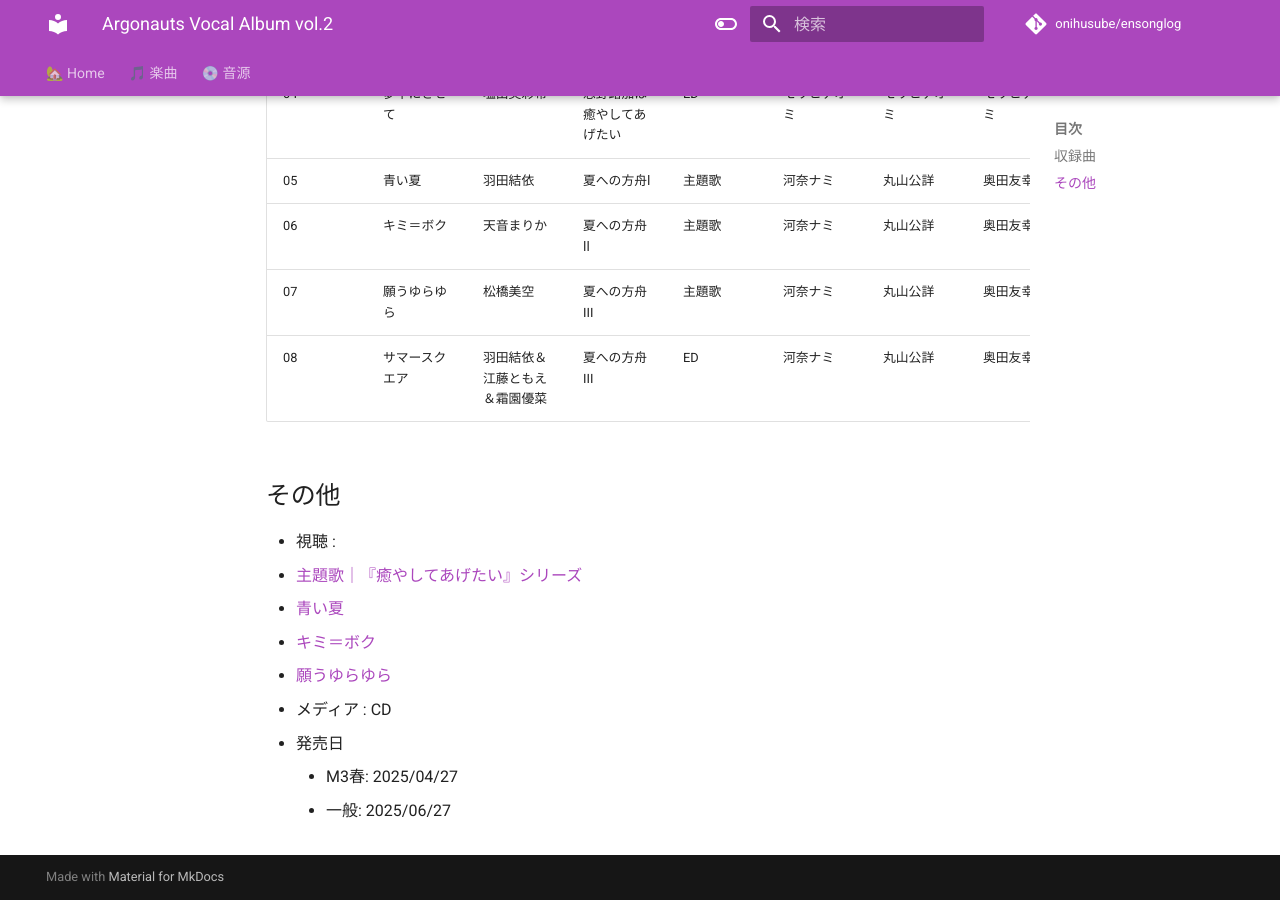
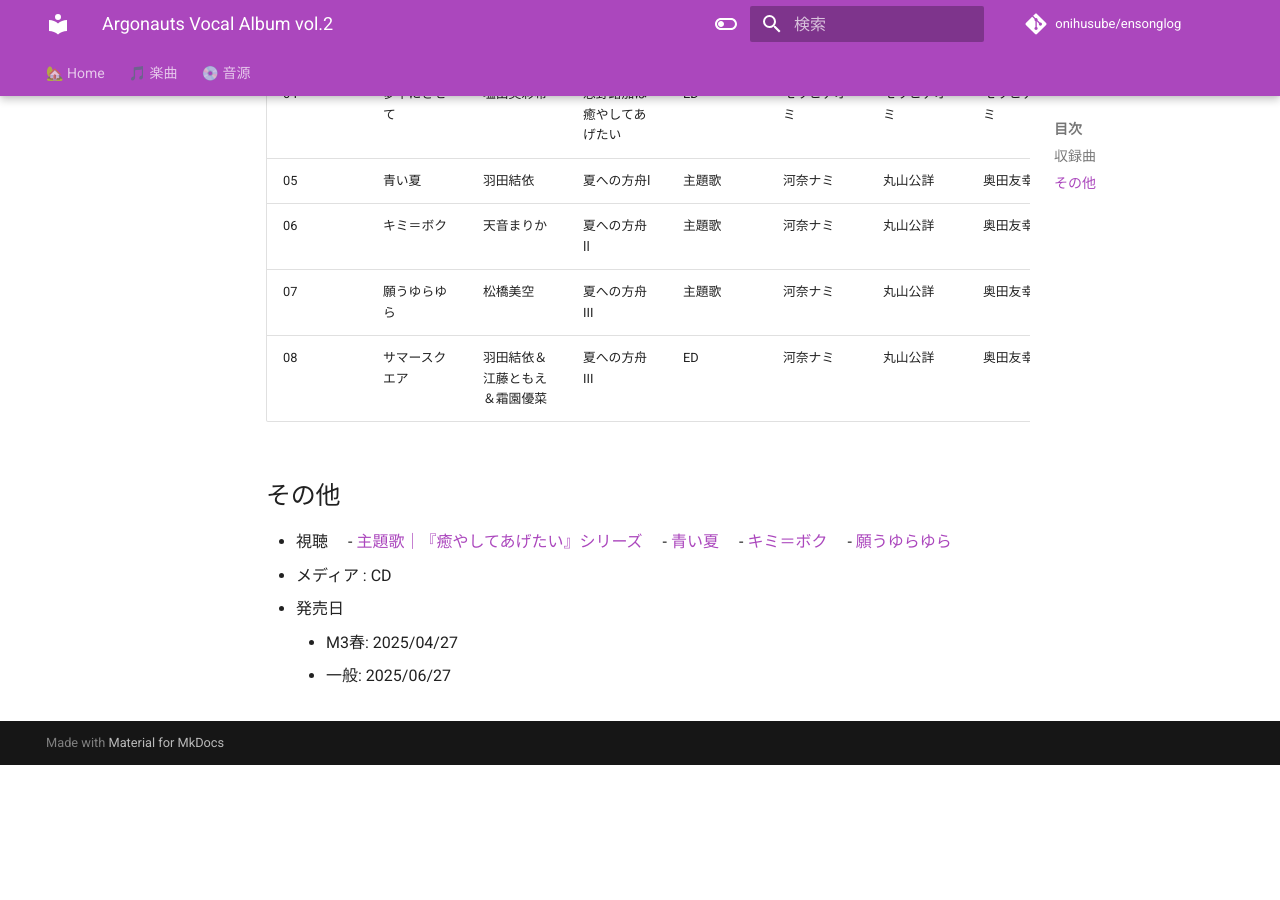
Before and after one commit to onihusube/ensonglog, an MkDocs documentation site: the page built from docs/2025/音源個別/Argonauts Vocal Album vol.2.md, in a window 1280 px wide and 900 px high, scrolled down 512 px. Built offline with MkDocs 1.6.1 and Material for MkDocs 9.7.7, drawn with Linux system fonts in a browser that asks for light colours; comment, search, counter and statistics services are not loaded; after the commit the page ends 1277 px from its top, so only the background shows below that.

Commit message:
レイアウト調整

```diff
--- a/docs/2025/音源個別/Argonauts Vocal Album vol.2.md
+++ b/docs/2025/音源個別/Argonauts Vocal Album vol.2.md
@@ -15,11 +15,11 @@
 
 ## その他
 
-- 視聴 :
-  - [主題歌｜『癒やしてあげたい』シリーズ](https://argonauts-soft.com/products/ms29/special_song.html)
-  - [青い夏](https://www.youtube.com/watch?v=x7TypEjzHzU)
-  - [キミ＝ボク](https://www.youtube.com/watch?v=WWUVO9hWLMI)
-  - [願うゆらゆら](https://www.youtube.com/watch?v=sn4mrhxMnHw)
+- 視聴
+  　- [主題歌｜『癒やしてあげたい』シリーズ](https://argonauts-soft.com/products/ms29/special_song.html)
+  　- [青い夏](https://www.youtube.com/watch?v=x7TypEjzHzU)
+  　- [キミ＝ボク](https://www.youtube.com/watch?v=WWUVO9hWLMI)
+  　- [願うゆらゆら](https://www.youtube.com/watch?v=sn4mrhxMnHw)
 - メディア : CD
 - 発売日
     - M3春: 2025/04/27
```
